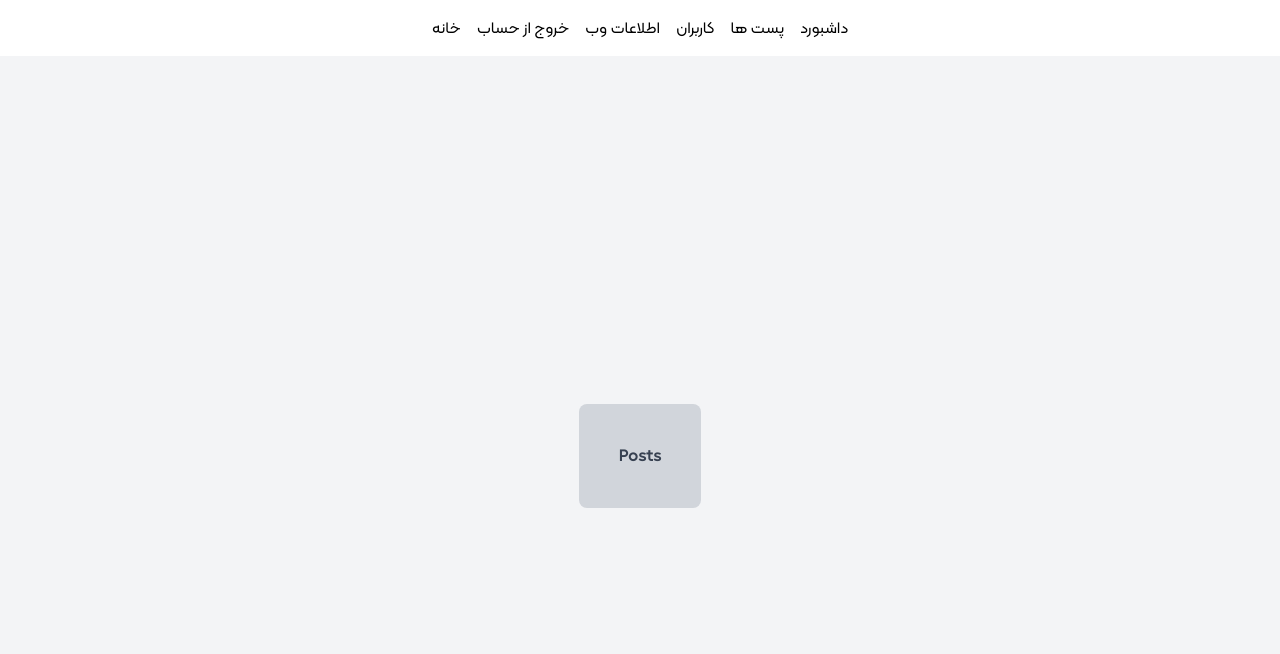
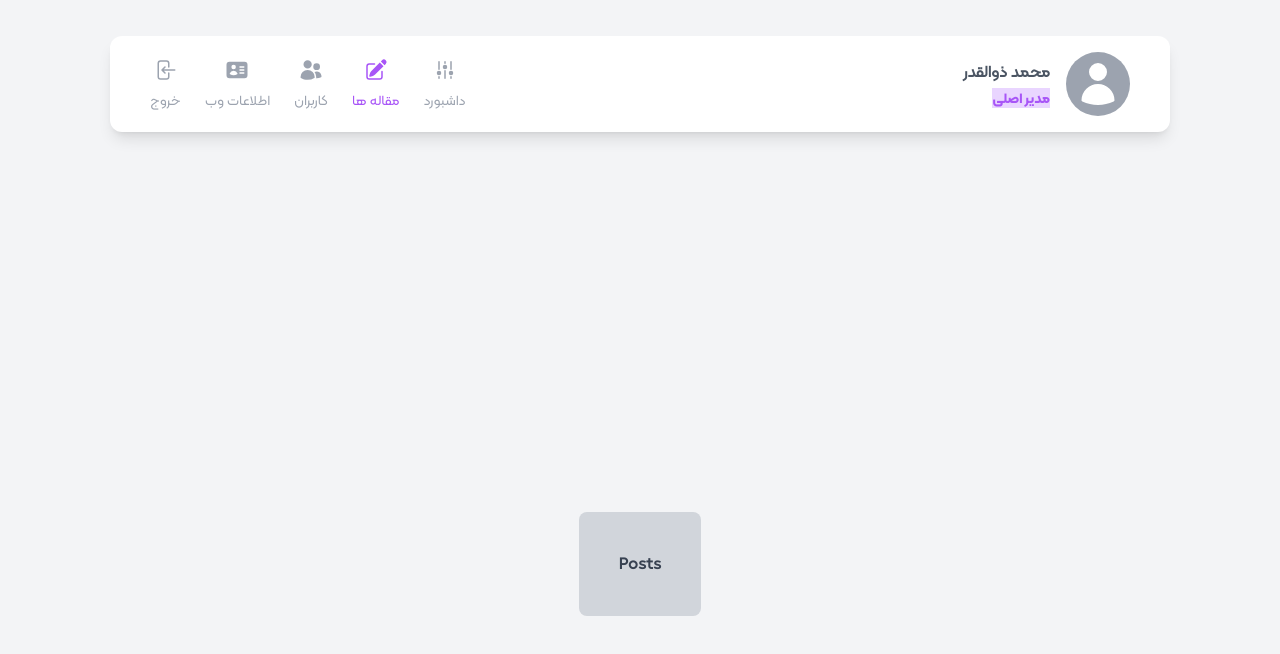
Before and after one commit to mohammad-zolghadr/admin-panel, a React (Create React App) app: page /admin/posts in a window 1280 px wide. Shown: the top 654 px of the page. Built offline with nearby package versions, Linux system fonts and the light colour scheme; the HTML template or start-up script is replaced by a standard one.

Commit message:
Navbar Completed

```diff
--- a/src/App.js
+++ b/src/App.js
@@ -3,7 +3,7 @@ import { Route, Routes, Navigate } from "react-router-dom";
 
 // Components
 import Home from "./components/Home";
-import Navbar from "./components/Admin/Navbar";
+import Admin from "./components/Admin/Admin";
 import Info from "./components/Admin/Info";
 import Login from "./components/Admin/Login";
 import Dashboard from "./components/Admin/Dashboard";
@@ -17,7 +17,7 @@ const App = () => {
       <Routes>
         <Route path="/" element={<Home />} />
         <Route path="login" element={<Login />} />
-        <Route path="/admin/*" element={<Navbar />}>
+        <Route path="/admin/*" element={<Admin />}>
           <Route path="dashboard" element={<Dashboard />} />
           <Route path="posts" element={<Posts />} />
           <Route path="info" element={<Info />} />
--- /dev/null
+++ b/src/components/Admin/Admin.js
@@ -0,0 +1,14 @@
+import React from "react";
+
+// Components
+import Navbar from "./Navbar";
+
+const Admin = () => {
+  return (
+    <div className="bg-gray-100">
+      <Navbar />
+    </div>
+  );
+};
+
+export default Admin;
--- a/src/components/Admin/Navbar.js
+++ b/src/components/Admin/Navbar.js
@@ -1,16 +1,182 @@
 import React from "react";
-import { Link, Outlet } from "react-router-dom";
+import { Link, Outlet, useLocation } from "react-router-dom";
+
+const RULES = { main: "MAIN_ADMIN", test: "TEST_ADMIN" };
+const changeRoute = (routeUrl) => {
+  const fillActiveClass = "fill-purple-500";
+  const fillDeactiveClass = "fill-gray-400";
+  const colorActiveClass = "text-purple-500";
+  const colorDeactiveClass = "text-gray-400";
+  const data = [
+    {
+      name: (
+        <p
+          className={
+            routeUrl === "dashboard" ? colorActiveClass : colorDeactiveClass
+          }
+        >
+          داشبورد
+        </p>
+      ),
+      url: "dashboard",
+      image: (
+        <svg
+          xmlns="http://www.w3.org/2000/svg"
+          viewBox="0 0 24 24"
+          className={`${
+            routeUrl === "dashboard" ? fillActiveClass : fillDeactiveClass
+          }  w-6`}
+        >
+          <path d="M6 12a.75.75 0 01-.75-.75v-7.5a.75.75 0 111.5 0v7.5A.75.75 0 016 12zM18 12a.75.75 0 01-.75-.75v-7.5a.75.75 0 011.5 0v7.5A.75.75 0 0118 12zM6.75 20.25v-1.5a.75.75 0 00-1.5 0v1.5a.75.75 0 001.5 0zM18.75 18.75v1.5a.75.75 0 01-1.5 0v-1.5a.75.75 0 011.5 0zM12.75 5.25v-1.5a.75.75 0 00-1.5 0v1.5a.75.75 0 001.5 0zM12 21a.75.75 0 01-.75-.75v-7.5a.75.75 0 011.5 0v7.5A.75.75 0 0112 21zM3.75 15a2.25 2.25 0 104.5 0 2.25 2.25 0 00-4.5 0zM12 11.25a2.25 2.25 0 110-4.5 2.25 2.25 0 010 4.5zM15.75 15a2.25 2.25 0 104.5 0 2.25 2.25 0 00-4.5 0z" />
+        </svg>
+      ),
+    },
+    {
+      name: (
+        <p
+          className={
+            routeUrl === "posts" ? colorActiveClass : colorDeactiveClass
+          }
+        >
+          مقاله ها
+        </p>
+      ),
+      url: "posts",
+      image: (
+        <svg
+          xmlns="http://www.w3.org/2000/svg"
+          viewBox="0 0 24 24"
+          className={`${
+            routeUrl === "posts" ? fillActiveClass : fillDeactiveClass
+          }  w-6`}
+        >
+          <path d="M21.731 2.269a2.625 2.625 0 00-3.712 0l-1.157 1.157 3.712 3.712 1.157-1.157a2.625 2.625 0 000-3.712zM19.513 8.199l-3.712-3.712-8.4 8.4a5.25 5.25 0 00-1.32 2.214l-.8 2.685a.75.75 0 00.933.933l2.685-.8a5.25 5.25 0 002.214-1.32l8.4-8.4z" />
+          <path d="M5.25 5.25a3 3 0 00-3 3v10.5a3 3 0 003 3h10.5a3 3 0 003-3V13.5a.75.75 0 00-1.5 0v5.25a1.5 1.5 0 01-1.5 1.5H5.25a1.5 1.5 0 01-1.5-1.5V8.25a1.5 1.5 0 011.5-1.5h5.25a.75.75 0 000-1.5H5.25z" />
+        </svg>
+      ),
+    },
+    {
+      name: (
+        <p
+          className={
+            routeUrl === "users" ? colorActiveClass : colorDeactiveClass
+          }
+        >
+          کاربران
+        </p>
+      ),
+      url: "users",
+      image: (
+        <svg
+          xmlns="http://www.w3.org/2000/svg"
+          viewBox="0 0 24 24"
+          className={`${
+            routeUrl === "users" ? fillActiveClass : fillDeactiveClass
+          }  w-6`}
+        >
+          <path d="M4.5 6.375a4.125 4.125 0 118.25 0 4.125 4.125 0 01-8.25 0zM14.25 8.625a3.375 3.375 0 116.75 0 3.375 3.375 0 01-6.75 0zM1.5 19.125a7.125 7.125 0 0114.25 0v.003l-.001.119a.75.75 0 01-.363.63 13.067 13.067 0 01-6.761 1.873c-2.472 0-4.786-.684-6.76-1.873a.75.75 0 01-.364-.63l-.001-.122zM17.25 19.128l-.001.144a2.25 2.25 0 01-.233.96 10.088 10.088 0 005.06-1.01.75.75 0 00.42-.643 4.875 4.875 0 00-6.957-4.611 8.586 8.586 0 011.71 5.157v.003z" />
+        </svg>
+      ),
+    },
+    {
+      name: (
+        <p
+          className={
+            routeUrl === "info" ? colorActiveClass : colorDeactiveClass
+          }
+        >
+          اطلاعات وب
+        </p>
+      ),
+      url: "info",
+      image: (
+        <svg
+          xmlns="http://www.w3.org/2000/svg"
+          viewBox="0 0 24 24"
+          className={`${
+            routeUrl === "info" ? fillActiveClass : fillDeactiveClass
+          }  w-6`}
+        >
+          <path
+            fillRule="evenodd"
+            d="M4.5 3.75a3 3 0 00-3 3v10.5a3 3 0 003 3h15a3 3 0 003-3V6.75a3 3 0 00-3-3h-15zm4.125 3a2.25 2.25 0 100 4.5 2.25 2.25 0 000-4.5zm-3.873 8.703a4.126 4.126 0 017.746 0 .75.75 0 01-.351.92 7.47 7.47 0 01-3.522.877 7.47 7.47 0 01-3.522-.877.75.75 0 01-.351-.92zM15 8.25a.75.75 0 000 1.5h3.75a.75.75 0 000-1.5H15zM14.25 12a.75.75 0 01.75-.75h3.75a.75.75 0 010 1.5H15a.75.75 0 01-.75-.75zm.75 2.25a.75.75 0 000 1.5h3.75a.75.75 0 000-1.5H15z"
+            clipRule="evenodd"
+          />
+        </svg>
+      ),
+    },
+  ];
+  return data;
+};
 
 const Navbar = () => {
+  // it must get from server
+  const data = { name: "محمد ذوالقدر", rule: RULES.main };
+  let location = useLocation().pathname.split("/");
+  location = location[location.length - 1];
+
   return (
-    <div>
-      <div className="flex justify-center py-4 gap-4">
-        <Link to="dashboard">داشبورد</Link>
-        <Link to="posts">پست ها</Link>
-        <Link to="users">کاربران</Link>
-        <Link to="info">اطلاعات وب</Link>
-        <Link to="/login">خروج از حساب</Link>
-        <Link to="/">خانه</Link>
+    <div className="bg-gray-100 p-1">
+      <div className="flex justify-center py-4 px-4 gap-4 bg-white w-5/6 mx-auto my-8 rounded-xl shadow-lg">
+        <div className="flex items-center justify-between w-full px-6">
+          <div className="flex items-center justify-center gap-x-4 ">
+            <span className="w-16 h-16 p-2 bg-gray-400 rounded-full inline-block flex justify-center items-center">
+              <svg
+                xmlns="http://www.w3.org/2000/svg"
+                viewBox="0 0 24 24"
+                className="fill-white w-full"
+              >
+                <path
+                  fillRule="evenodd"
+                  d="M7.5 6a4.5 4.5 0 119 0 4.5 4.5 0 01-9 0zM3.751 20.105a8.25 8.25 0 0116.498 0 .75.75 0 01-.437.695A18.683 18.683 0 0112 22.5c-2.786 0-5.433-.608-7.812-1.7a.75.75 0 01-.437-.695z"
+                  clipRule="evenodd"
+                />
+              </svg>
+            </span>
+            <div className="flex flex-col items-start justify-center gap-y-1">
+              <p className="font-bold text-gray-600">{data.name}</p>
+              <span className="inline-block bg-purple-200">
+                <p className="text-purple-500 font-bf text-sm">
+                  {data.rule === RULES.main ? "مدیر اصلی" : "بیننده"}
+                </p>
+              </span>
+            </div>
+          </div>
+          <div className="flex justify-center items-center gap-x-6 ">
+            {changeRoute(location).map((e, index) => {
+              const isMainAdmin = data.rule === RULES.main;
+              if (!isMainAdmin && index > 1) return;
+              return (
+                <Link
+                  key={e.url}
+                  to={e.url}
+                  className="flex flex-col gap-y-2 items-center justify-center hover:opacity-50 duration-300 text-gray-400 font-nf text-sm"
+                >
+                  {e.image}
+                  {e.name}
+                </Link>
+              );
+            })}
+
+            <Link
+              to="/login"
+              className="flex flex-col gap-y-2 items-center justify-center hover:opacity-50 duration-300 text-gray-400 font-nf text-sm"
+            >
+              <svg
+                xmlns="http://www.w3.org/2000/svg"
+                viewBox="0 0 24 24"
+                className="fill-gray-400 w-6"
+              >
+                <path
+                  fillRule="evenodd"
+                  d="M7.5 3.75A1.5 1.5 0 006 5.25v13.5a1.5 1.5 0 001.5 1.5h6a1.5 1.5 0 001.5-1.5V15a.75.75 0 011.5 0v3.75a3 3 0 01-3 3h-6a3 3 0 01-3-3V5.25a3 3 0 013-3h6a3 3 0 013 3V9A.75.75 0 0115 9V5.25a1.5 1.5 0 00-1.5-1.5h-6zm5.03 4.72a.75.75 0 010 1.06l-1.72 1.72h10.94a.75.75 0 010 1.5H10.81l1.72 1.72a.75.75 0 11-1.06 1.06l-3-3a.75.75 0 010-1.06l3-3a.75.75 0 011.06 0z"
+                  clipRule="evenodd"
+                />
+              </svg>
+              خروج
+            </Link>
+          </div>
+        </div>
       </div>
       <Outlet />
     </div>
--- a/src/index.css
+++ b/src/index.css
@@ -12,7 +12,7 @@
   font-weight: 700;
   src: url("./assets/fonts/Kalameh\(FaNum\)-Bold.ttf");
 }
-*{
+* {
   direction: rtl !important;
 }
 @tailwind utilities;
```
Lines whose indentation alone changed are shown as unchanged.
